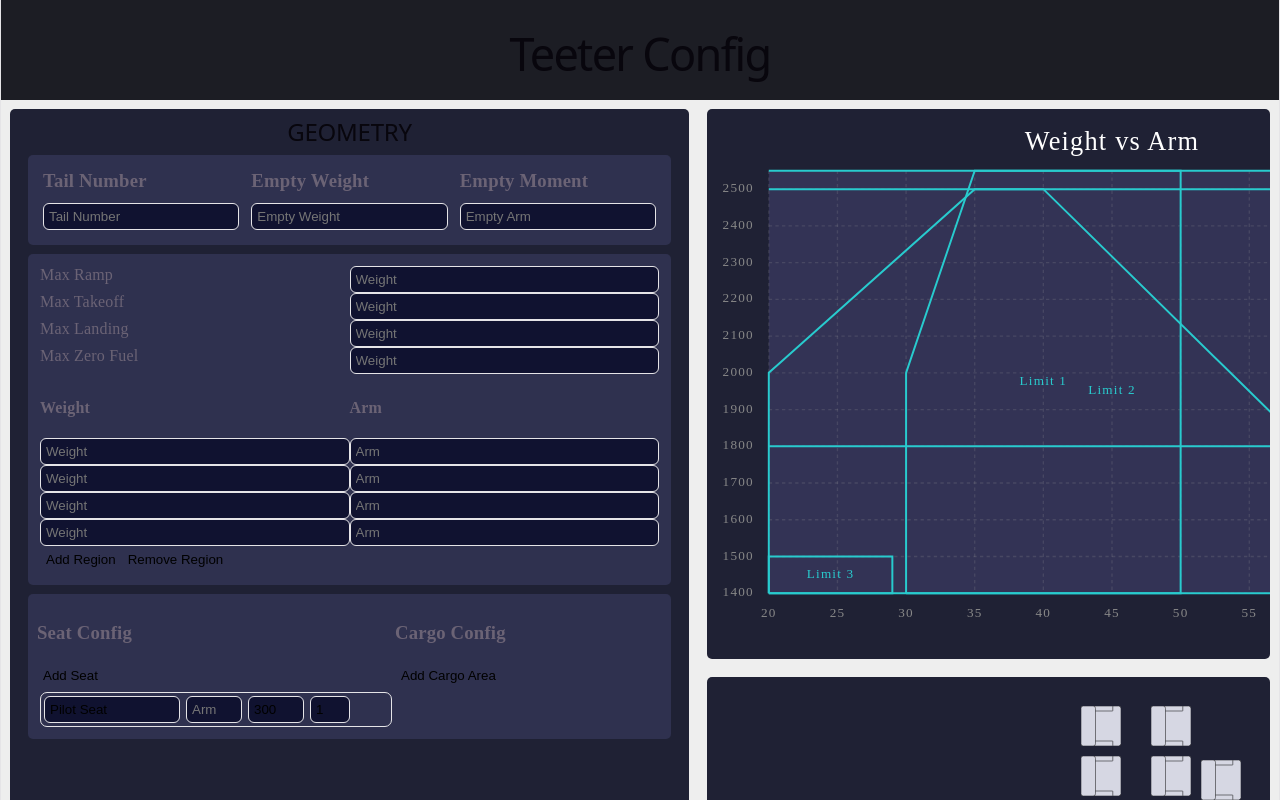
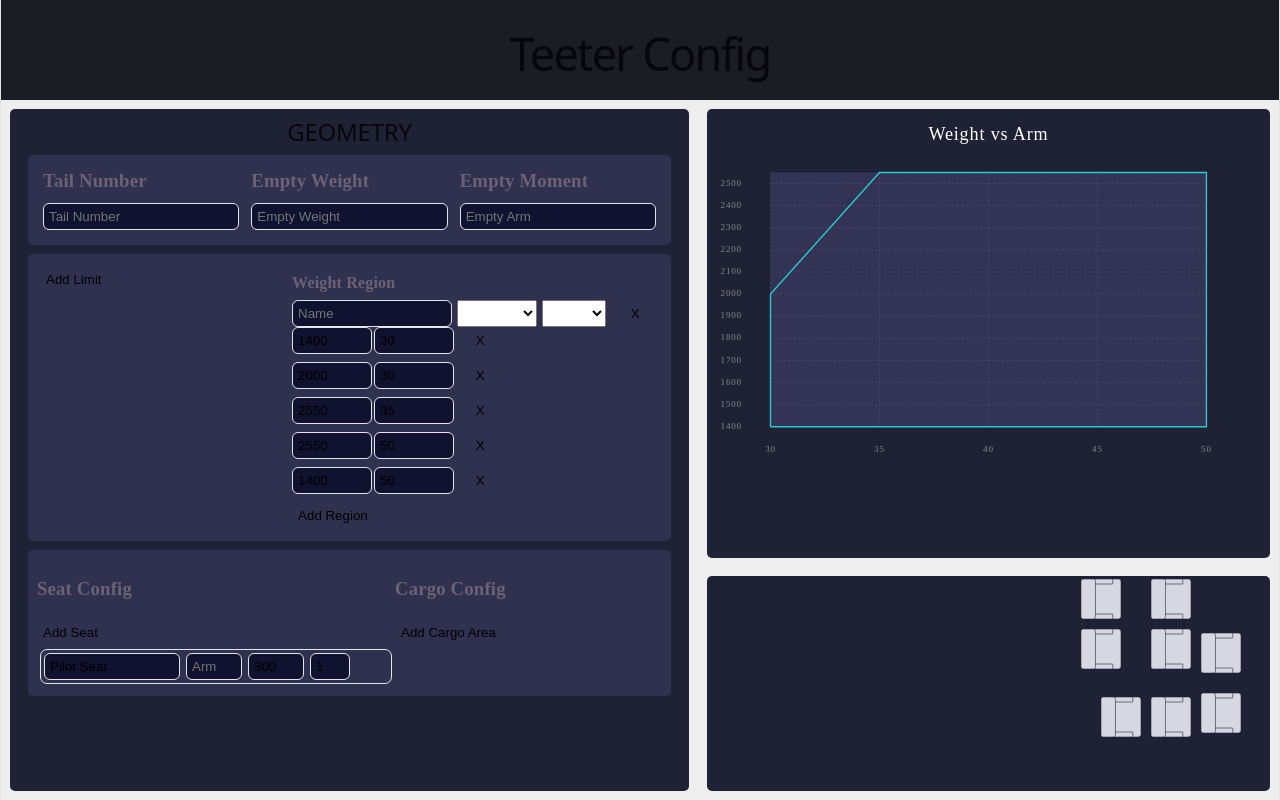
Before and after one commit to avtac/balance, a React (Vite) app: page / in a window 1280 px wide. Shown: the top 800 px of the page. Built offline with nearby package versions, Linux system fonts and the light colour scheme.

Commit message:
Functional Limits and Regions with graph
Aircraft limits and regions can now be created, edited, and removed.
Names work and they are drawn on the graph.
Data is piped through prop-drilling right now

```diff
--- a/src/App.css
+++ b/src/App.css
@@ -4,22 +4,3 @@
   display: flex;
   flex-direction: column;
 }
-
-.region {
-  background: #1f2134;
-  border-radius: 5px;
-  padding: 9px;
-  margin: 9px;
-}
-
-.verticalRegion {
-  display: grid;
-  flex: 1;
-  grid-template-rows: var(--fraction) 1fr;
-}
-
-.horizontalRegion {
-  display: grid;
-  flex: 1;
-  grid-template-columns: var(--fraction) 1fr;
-}
--- a/src/App.tsx
+++ b/src/App.tsx
@@ -3,17 +3,40 @@ import { Region, HorizontalRegion, VerticalRegion } from './Layout.tsx'
 import Geometry from './Geometry.tsx'
 import Diagram from './Diagram.tsx'
 import Graph from './Graph.tsx'
+import { useState } from 'react'
+import type { configT } from './Types.tsx'
 
 function App() {
+  const defaultValue: configT = {
+    seats: [],
+    cargoAreas: [],
+    limits: {
+      regions: [{
+        name: "",
+        id: crypto.randomUUID(),
+        data: [
+          {arm: 30, weight: 1400},
+          {arm: 30, weight: 2000},
+          {arm: 35, weight: 2550},
+          {arm: 50, weight: 2550},
+          {arm: 50, weight: 1400}
+        ]}
+      ],
+      limits: []
+    }
+  };
+
+  const [config, setConfig] = useState(defaultValue);
+
   return (
     <section id="content">
       <HorizontalRegion fraction={"1.2fr"}>
         <Region>
-          <Geometry />
+          <Geometry config={config} setConfig={setConfig} />
         </Region>
         <VerticalRegion fraction={"2.0fr"}>
           <Region>
-            <Graph />
+            <Graph config={config} />
           </Region>
           <Region>
             <Diagram />
--- a/src/Geometry.css
+++ b/src/Geometry.css
@@ -18,19 +18,54 @@
   margin: 3px;
 }
 
+.weightLimit,
 .cargoInput {
   display: grid;
   grid-template-columns: 11rem 4rem 4rem 2rem;
   gap: 6px;
-  margin: 3px;
+  padding: 3px;
 }
 
-/* .weightRegion input:nth-child(odd) { */
-/*   margin-left: auto; */
-/*   margin-right: 4px; */
+.weightLimit {
+  grid-template-columns: 1fr 5rem;
+}
+
+.weightRegion {
+  display: flex;
+  flex-direction: column;
+  h4 {
+    margin: 8px 0px;
+  }
+  .title {
+    display: grid;
+    grid-template-columns: 10rem 5rem 4rem 3rem;
+    gap: 5px;
+  }
+}
+
+.weightRegionRow {
+  display: grid;
+  grid-template-columns: 5rem 5rem 3rem;
+  gap: 4px 2px;
+
+  .addButton {
+    opacity: 0;
+    position: relative;
+    bottom: 3px;
+    left: 0px;
+    right: 0px;
+    padding: 0px;
+    height: 4px;
+    border-radius: 2px;
+    grid-column: span 3;
+  }
+}
+.weightRegionRow:has(input:focus) .addButton,
+.addButton:hover {
+  opacity: 1;
+}
+
+
+/* .weightRegionRow:last-child:hover { */
+/*   border-bottom: 3px solid Red; */
 /* } */
-
-/* .weightRegion input:nth-child(even) { */
-/*   margin-right: auto; */
-/*   margin-left: 4px; */
-/* } */
--- a/src/Geometry.tsx
+++ b/src/Geometry.tsx
@@ -1,6 +1,7 @@
-import { useState } from "react";
+import { useState, type BaseSyntheticEvent } from "react";
 import "./Geometry.css"
 import { VerticalRegion, HorizontalRegion, Subregion, Grouping } from "./Layout";
+import type { regionT, regionPointT, weightLimitT } from "./Types";
 
 function AircraftConfig() {
   return (
@@ -21,68 +22,137 @@ function AircraftConfig() {
   );
 }
 
-function WeightLimits({name = undefined}) {
-  let title = <label>{name}</label>;
-  if (!name) {
-    title = (
-      <input placeholder="Limit Name"/>
-    )
+function WeightLimits({limit, config, setConfig}) {
+  function setName(name: string) {
+    const tmp = JSON.parse(JSON.stringify(config));
+    const index = tmp.limits.limits.findIndex((lim: weightLimitT) => lim.id === limit.id);
+    if (index < 0) return;
+    tmp.limits.limits[index].name = name;
+    setConfig(tmp);
   }
+
+  function setWeight(weight: number) {
+    const tmp = JSON.parse(JSON.stringify(config));
+    const index = tmp.limits.limits.findIndex((lim: weightLimitT) => lim.id === limit.id);
+    if (index < 0) return;
+    tmp.limits.limits[index].value = weight;
+    setConfig(tmp);
+  }
+
   return (
-    <div className="weightLimit">
-      <HorizontalRegion>
-        {title}
-        <input placeholder="Weight"/>
-      </HorizontalRegion>
+    <div className="weightLimit grouping">
+      <input placeholder="Limit Name" defaultValue={limit.name} onChange={e => setName(e.target.value)}/>
+      <input placeholder="Weight" type="number" defaultValue={limit.value} onChange={e => setWeight(Number(e.target.value))}/>
     </div>
   );
 }
 
-function WeightRegion({name = undefined}) {
+function WeightRegionRow({data, config, setConfig, regionIndex, index, isLast = false }) {
+
+  function setWeight(weight: number) {
+    const tmp = JSON.parse(JSON.stringify(config));
+    tmp.limits.regions[regionIndex].data[index].weight = weight;
+    setConfig(tmp);
+  }
+
+  function setArm(arm: number) {
+    const tmp = JSON.parse(JSON.stringify(config));
+    tmp.limits.regions[regionIndex].data[index].arm = arm;
+    setConfig(tmp);
+  }
+
+  function addPoint() {
+    const tmp = JSON.parse(JSON.stringify(config));
+    tmp.limits.regions[regionIndex].data.splice(index, 0, {arm: data.arm, weight: data.weight, id: crypto.randomUUID()});
+    setConfig(tmp);
+  }
+
+  function deletePoint() {
+    const tmp = JSON.parse(JSON.stringify(config));
+    tmp.limits.regions[regionIndex].data.splice(index, 1);
+    setConfig(tmp);
+  }
+
+  // <h4>Weight</h4>
+  // <h4>Arm</h4>
+  return (
+    <>
+    <div className="weightRegionRow">
+      <input placeholder="Weight" min={0} step={10} type="number" defaultValue={data.weight} onChange={(e) => setWeight(Number(e.target.value))}/>
+      <input placeholder="Arm" type="number"  defaultValue={data.arm} onChange={(e) => setArm(Number(e.target.value))}/>
+      {config.limits.regions[regionIndex].data.length > 3 && <button onClick={deletePoint}>X</button>}
+      {<button className="addButton" onClick={addPoint}></button>}
+    </div>
+    </>
+  );
+  // TODO: Add function to button
+}
+
+function WeightRegion({region, config, setConfig, nameString = ""}) {
+  const regionIndex = config.limits.regions.findIndex((reg: regionT) => reg.id === region.id);
+  if (regionIndex < 0) {
+    console.log("Warning: Did not find region index in config");
+    return;
+  }
+
+  function setName(name: string) {
+    const tmp = JSON.parse(JSON.stringify(config));
+    tmp.limits.regions[regionIndex].name = name;
+    setConfig(tmp);
+  }
+
+  function removeRegion() {
+    const tmp = JSON.parse(JSON.stringify(config));
+    const index = tmp.limits.regions.findIndex((r: regionT) => r.id === region.id);
+    if (index < 0) return;
+    tmp.limits.regions.splice(index, 1);
+    setConfig(tmp);
+  }
+
+  const name = region.name;
   return (
     <div className="weightRegion">
-      <HorizontalRegion>
-        <h4>Weight</h4>
-        <h4>Arm</h4>
-        <input placeholder="Weight"/>
-        <input placeholder="Arm"/>
-        <input placeholder="Weight"/>
-        <input placeholder="Arm"/>
-        <input placeholder="Weight"/>
-        <input placeholder="Arm"/>
-        <input placeholder="Weight"/>
-        <input placeholder="Arm"/>
-      </HorizontalRegion>
+      <h4>{name != "" ? name : "Weight Region"}</h4>
+      <div className="title">
+        <input placeholder="Name" defaultValue={name} onChange={(e) => setName(e.target.value)}/>
+        <select />
+        <select />
+        <button onClick={removeRegion}>X</button>
+      </div>
+      {region.data.map((data: regionPointT, index: number) => {
+        return <WeightRegionRow key={data.id} config={config} regionIndex={regionIndex} setConfig={setConfig} index={index} data={data} isLast={index === region.data.length - 1}/>
+      })}
     </div>
   );
 }
 
-function SeatInput({seats, _key, setSeats}) {
-  const seat = seats[_key];
+function SeatInput({seats, id, setSeats}) {
+  const seat = seats[id];
 
-  function update(e: Event) {
+  function update(e: BaseSyntheticEvent) {
+    console.log(e);
     if (e.target == null) return;
-    const key = e.target.name.replace(_key, "");
+    const key = e.target.value.replace(id, "");
     const tmp = JSON.parse(JSON.stringify(seats));
-    tmp[_key][key] = e.target.value;
+    tmp[id][key] = e.target.value;
     localStorage.setItem("seats", JSON.stringify(tmp));
     setSeats(tmp);
   }
 
-  function removeSeat(key) {
+  function removeSeat(id: string) {
     const tmp = JSON.parse(JSON.stringify(seats));
-    delete tmp[key];
+    delete tmp[id];
     localStorage.setItem("seats", JSON.stringify(tmp));
     setSeats(tmp);
   }
 
   return (
     <div className="seatInput">
-      <input name={"name" + _key} placeholder="Name" value={seat.name ? seat.name : ""} onChange={e => update(e)}/>
-      <input name={"arm" + _key} placeholder="Arm" type="number" value={seat.arm ? seat.arm : ""} onChange={e => update(e)}/>
-      <input name={"maxWeight" + _key} placeholder="Max Weight" type="number" value={seat.maxWeight ? seat.maxWeight : ""} onChange={e => update(e)}/>
-      <input name={"seatCount" + _key} placeholder="Seat Count" min={1} type="number" value={seat.seatCount ? seat.seatCount : ""} onChange={e => update(e)}/>
-      {_key !== "pilot" && <button onClick={() => removeSeat(_key)}>X</button>}
+      <input name={"name" + id} placeholder="Name" value={seat.name ? seat.name : ""} onChange={e => update(e)}/>
+      <input name={"arm" + id} placeholder="Arm" type="number" value={seat.arm ? seat.arm : ""} onChange={e => update(e)}/>
+      <input name={"maxWeight" + id} placeholder="Max Weight" type="number" value={seat.maxWeight ? seat.maxWeight : ""} onChange={e => update(e)}/>
+      <input name={"seatCount" + id} placeholder="Seat Count" min={1} type="number" value={seat.seatCount ? seat.seatCount : ""} onChange={e => update(e)}/>
+      {id !== "pilot" && <button onClick={() => removeSeat(id)}>X</button>}
     </div>
   );
 }
@@ -96,9 +166,9 @@ function SeatConfig() {
     }
   };
 
-  if (localStorage.getItem("seats")) {
-    def = JSON.parse(localStorage.getItem("seats"));
-  }
+  const storageSeats = localStorage.getItem("seats");
+  if (storageSeats !== null)
+    def = JSON.parse(storageSeats);
 
   let [seats, setSeats] = useState(def);
 
@@ -113,9 +183,9 @@ function SeatConfig() {
       <h3>Seat Config</h3>
       <button onClick={addSeat}>Add Seat</button>
       <form id="seatsForm">
-        {Object.keys(seats).map(key => (
-          <Grouping>
-            <SeatInput key={key} seats={seats} _key={key} setSeats={setSeats}/>
+        {Object.keys(seats).map(id => (
+          <Grouping key={id}>
+            <SeatInput key={id} seats={seats} id={id} setSeats={setSeats}/>
           </Grouping>
         ))}
       </form>
@@ -123,40 +193,41 @@ function SeatConfig() {
   );
 }
 
-function CargoInput({cargo, _key, setCargo}) {
-  const area = cargo[_key];
+function CargoInput({cargo, id, setCargo}) {
+  const area = cargo[id];
 
-  function update(e: Event) {
+  function update(e: BaseSyntheticEvent) {
     if (e.target == null) return;
-    const key = e.target.name.replace(_key, "");
+    const key = e.target.name.replace(id, "");
     const tmp = JSON.parse(JSON.stringify(cargo));
-    tmp[_key][key] = e.target.value;
+    tmp[id][key] = e.target.value;
     localStorage.setItem("cargo", JSON.stringify(tmp));
     setCargo(tmp);
   }
 
-  function removeCargo(key) {
+  function removeCargo(id: string) {
     const tmp = JSON.parse(JSON.stringify(cargo));
-    delete tmp[key];
+    delete tmp[id];
     localStorage.setItem("cargo", JSON.stringify(tmp));
     setCargo(tmp);
   }
 
   return (
     <div className="cargoInput">
-      <input name={"name" + _key} placeholder="Name" value={area.name ? area.name : ""} onChange={e => update(e)}/>
-      <input name={"arm" + _key} placeholder="Arm" type="number" value={area.arm ? area.arm : ""} onChange={e => update(e)}/>
-      <input name={"maxWeight" + _key} placeholder="Max Weight" type="number" value={area.maxWeight ? area.maxWeight : ""} onChange={e => update(e)}/>
-      <button onClick={() => removeCargo(_key)}>X</button>
+      <input name={"name" + id} placeholder="Name" value={area.name ? area.name : ""} onChange={e => update(e)}/>
+      <input name={"arm" + id} placeholder="Arm" type="number" value={area.arm ? area.arm : ""} onChange={e => update(e)}/>
+      <input name={"maxWeight" + id} placeholder="Max Weight" type="number" value={area.maxWeight ? area.maxWeight : ""} onChange={e => update(e)}/>
+      <button onClick={() => removeCargo(id)}>X</button>
     </div>
   );
 }
 
 function CargoConfig() {
   let def = {};
-  if (localStorage.getItem("cargo")) {
-    def = JSON.parse(localStorage.getItem("cargo"));
-  }
+
+  const storageSeats = localStorage.getItem("cargo");
+  if (storageSeats !== null)
+    def = JSON.parse(storageSeats);
 
   let [cargo, setCargo] = useState(def);
 
@@ -171,9 +242,9 @@ function CargoConfig() {
       <h3>Cargo Config</h3>
       <button onClick={addCargo}>Add Cargo Area</button>
       <form id="cargoForm">
-        {Object.keys(cargo).map(key => (
-          <Grouping>
-            <CargoInput key={key} cargo={cargo} _key={key} setCargo={setCargo}/>
+        {Object.keys(cargo).map(id => (
+          <Grouping key={id}>
+            <CargoInput key={id} cargo={cargo} id={id} setCargo={setCargo}/>
           </Grouping>
         ))}
       </form>
@@ -181,29 +252,54 @@ function CargoConfig() {
   );
 }
 
-function AircraftLimits() {
-  let [regionCount, setRegionCount] = useState(0);
+function AircraftLimits({config, setConfig}) {
+  function addLimit() {
+    const tmp = JSON.parse(JSON.stringify(config));
+    const newLimit: weightLimitT = {
+      name: "",
+      id: crypto.randomUUID(),
+      value: null
+    };
+    tmp.limits.limits.push(newLimit);
+    setConfig(tmp);
+  }
+
+  function addRegion() {
+    const tmp = JSON.parse(JSON.stringify(config));
+    const newLimit: regionT = {
+      name: "",
+      id: crypto.randomUUID(),
+      data: [
+        {weight: 1000, arm: 10},
+        {weight: 2000, arm: 10},
+        {weight: 2000, arm: 20},
+        {weight: 1000, arm: 20}
+      ]
+    };
+    tmp.limits.regions.push(newLimit);
+    setConfig(tmp);
+  }
+
   return (
-    <>
-      <section id="limits">
-        <WeightLimits name={"Max Ramp"}/>
-        <WeightLimits name={"Max Takeoff"}/>
-        <WeightLimits name={"Max Landing"}/>
-        <WeightLimits name={"Max Zero Fuel"}/>
-      </section>
-      <section id="regions">
-        <WeightRegion name={"Standard"}/>
-        {Array(regionCount).fill(null).map((_, index) => (
-          <WeightRegion key={index}/>
-        ))}
-        <button onClick={() => setRegionCount(regionCount + 1)}>Add Region</button>
-        <button onClick={() => setRegionCount(Math.max(regionCount - 1, 0))}>Remove Region</button>
-      </section>
-    </>
+      <HorizontalRegion>
+        <section id="limits">
+          {config.limits.limits.map((limit: weightLimitT) => {
+            return <WeightLimits key={limit.id} limit={limit} config={config} setConfig={setConfig} />
+          })}
+          <button onClick={() => addLimit()}>Add Limit</button>
+        </section>
+        <section id="regions">
+          {config.limits.regions.map((region: regionT) => (
+            <WeightRegion key={region.id} region={region} config={config} setConfig={setConfig}/>
+          ))}
+          <button onClick={addRegion}>Add Region</button>
+        </section>
+      </HorizontalRegion>
   );
 }
 
-function Geometry() {
+function Geometry({config, setConfig}) {
+
   return (
     <>
       <h2>GEOMETRY</h2>
@@ -211,7 +307,7 @@ function Geometry() {
         <AircraftConfig />
       </Subregion>
       <Subregion>
-        <AircraftLimits />
+        <AircraftLimits config={config} setConfig={setConfig} />
       </Subregion>
       <Subregion>
         <HorizontalRegion>
--- a/src/Graph.css
+++ b/src/Graph.css
@@ -1,4 +1,4 @@
 svg {
   margin: auto;
-  height: 33rem;
+  /* height: 33rem; */
 }
--- a/src/Graph.tsx
+++ b/src/Graph.tsx
@@ -1,20 +1,20 @@
 import './Graph.css'
-import { useRef, useEffect, useState } from 'react';
+import type { regionPointT, regionT, weightLimitT } from './Types';
 
 let width = 120;
 let height = 80;
-let padding = 8;
+let padding = 12;
 
-function cleanLimits(limits: Array<{ value: number; name: string }>) {
-  const ret: Array<{ value: number; name: string }> = [];
+function cleanLimits(limits: weightLimitT[]) {
+  const ret: weightLimitT[] = [];
   for (const i in limits) {
     let limit = limits[i];
     if (ret.find(a => a.value === limit.value)) {
       const index = ret.findIndex(a => a.value === limit.value);
-      ret[index].name += " " + limit.name;
+      ret[index].name += ";" + limit.name;
       continue;
     }
-    ret.push({ value: limit.value, name: limit.name });
+    ret.push({ id: limit.id, value: limit.value, name: limit.name });
   }
   return ret;
 }
@@ -31,42 +31,6 @@ function PlotArea({width, height}) {
   );
 }
 
-let sampleData = [
-  {x: 30, y: 1400},
-  {x: 30, y: 2000},
-  {x: 35, y: 2550},
-  {x: 50, y: 2550},
-  {x: 50, y: 1400}
-]
-
-let sampleData2 = [
-  {x: 20, y: 1400},
-  {x: 20, y: 2000},
-  {x: 35, y: 2500},
-  {x: 40, y: 2500},
-  {x: 70, y: 1400}
-]
-
-let sampleData3 = [
-  {x: 20, y: 1400},
-  {x: 20, y: 1500},
-  {x: 29, y: 1500},
-  {x: 29, y: 1400}
-]
-
-let testData = {
-  regions: [
-    {name: "Limit 1", data: sampleData},
-    {name: "Limit 2", data: sampleData2},
-    {name: "Limit 3", data: sampleData3}
-  ],
-  limits: [
-    {name: "MRW", value: 2550},
-    {name: "MZFW", value: 1800},
-    {name: "MLW", value: 2500},
-    {name: "MTOW", value: 2500}
-  ]}
-
 function PlotLimit({data, limits}) {
   if (!data.value) return;
   let x1 = padding;
@@ -75,28 +39,30 @@ function PlotLimit({data, limits}) {
   let points = `${x1},${y} ${x2},${y}`;
   return (
     <>
-    <polyline points={points} stroke="#28cbce" stroke-linejoin="miter" strokeWidth='.3' fill='none'/>
+    <polyline points={points} stroke="#28cbce" strokeWidth='.3' fill='none'/>
     <text x={x2 + 1} y={y} alignmentBaseline='after-edge' fontSize={2} fill='#28cbce'>{data.value}</text>
-    {data.name.split(" ").map((name, i) => <text x={x2 + 1} y={y + i * 2} alignmentBaseline='before-edge' fontSize={2} fill='#28cbce'>{name}</text>)}
+    {data.name.split(";").map((name: string, i: number) => {
+      return <text key={name} x={x2 + 1} y={y + i * 2} alignmentBaseline='before-edge' fontSize={2} fill='#28cbce'>{name}</text>
+    })}
     </>
   );
 }
 
 function PlotRegion({data, limits}) {
-  data.data.push(data.data[0]);
-  let points = data.data.map(point => {
-    let x = limits.xRatio * (point.x - limits.minX) + padding;
-    let y = height - limits.yRatio * (point.y - limits.minY) - padding;
+  const withEnd = [...data.data, data.data[0]];
+  let points = withEnd.map((point: regionPointT) => {;
+    let x = limits.xRatio * (point.arm - limits.minX) + padding;
+    let y = height - limits.yRatio * (point.weight - limits.minY) - padding;
     return [x, y];
   })
-  let pointsString = points.map(p => `${p[0]},${p[1]}`).join(' ');
-  let middleX = (Math.max(...points.map(p => p[0])) + Math.min(...points.map(p => p[0]))) / 2;
-  let middleY = (Math.max(...points.map(p => p[1])) + Math.min(...points.map(p => p[1]))) / 2;
-  // let middleX = (points.map(p => p[0])).reduce((sum, current) => sum + current, 0) / points.length;
-  // let middleY = (points.map(p => p[1])).reduce((sum, current) => sum + current, 0) / points.length;
+  let pointsString = points.map((p: number[]) => `${p[0]},${p[1]}`).join(' ');
+  let middleX = (Math.max(...points.map((p: number[]) => p[0])) + Math.min(...points.map((p: number[]) => p[0]))) / 2;
+  let middleY = (Math.max(...points.map((p: number[]) => p[1])) + Math.min(...points.map((p: number[]) => p[1]))) / 2;
+  // let middleX = (points.map((p: number[]) => p[0])).reduce((sum, current) => sum + current, 0) / points.length;
+  // let middleY = (points.map((p: number[]) => p[1])).reduce((sum, current) => sum + current, 0) / points.length;
   return (
     <>
-    <polyline points={pointsString} stroke="#28cbce" stroke-linejoin="miter" strokeWidth='.3' fill='none'/>
+    <polyline points={pointsString} stroke="#28cbce" strokeWidth='.3' fill='none'/>
     <text x={middleX} y={middleY} fontSize="2" fill="#29cbce" textAnchor='middle' alignmentBaseline='middle'>{data.name}</text>
     </>
   );
@@ -105,8 +71,8 @@ function PlotRegion({data, limits}) {
 function PlotRegions({data, limits}) {
   return (
     <>
-    {data.regions.map(region => <PlotRegion data={region} limits={limits}/>)}
-    {data.limits.map(limit => <PlotLimit data={limit} limits={limits}/>)}
+    {data.regions.map((region: regionT) => <PlotRegion data={region} limits={limits}/>)}
+    {data.limits.map((limit: weightLimitT) => <PlotLimit data={limit} limits={limits}/>)}
     </>
   );
 }
@@ -163,14 +129,25 @@ function PlotTitle({title}) {
   )
 }
 
-function Graph() {
-  let data = testData;
-  const minX = Math.min(...data.regions.map(r => Math.min(...r.data.filter(v=> v.x !== null).map(p => p.x))));
-  const maxX = Math.max(...data.regions.map(r => Math.max(...r.data.filter(v=> v.x !== null).map(p => p.x))));
-  let minY = Math.min(...data.regions.map(r => Math.min(...r.data.filter(v=> v.y !== null).map(p => p.y))));
-  let maxY = Math.max(...data.regions.map(r => Math.max(...r.data.filter(v=> v.y !== null).map(p => p.y))));
-  maxY = Math.max(...data.limits.filter(v=> v.value !== null).map(lim => lim.value), maxX);
-  minY = Math.min(...data.limits.filter(v=> v.value !== null).map(lim => lim.value), minY);
+function Graph({ config }) {
+  if (config === undefined) return;
+  let data = JSON.parse(JSON.stringify(config.limits));
+
+  let minX: number = NaN;
+  let maxX: number = NaN;
+  let minY: number = NaN;
+  let maxY: number = NaN;
+
+  if (data.regions.length > 0) {
+    minX = Math.min(...data.regions.map((r: regionT) => Math.min(...r.data.filter((v: regionPointT) => v.arm !== null).map(p => p.arm))));
+    maxX = Math.max(...data.regions.map((r: regionT) => Math.max(...r.data.filter((v: regionPointT)=> v.arm !== null).map(p => p.arm))));
+    minY = Math.min(...data.regions.map((r: regionT) => Math.min(...r.data.filter((v: regionPointT) => v.weight !== null).map(p => p.weight))));
+    maxY = Math.max(...data.regions.map((r: regionT) => Math.max(...r.data.filter((v: regionPointT) => v.weight !== null).map(p => p.weight))));
+  }
+  if (data.limits.length > 0) {
+    maxY = Math.max(...data.limits.filter((v: weightLimitT) => v.value !== null).map((lim: weightLimitT) => lim.value), maxY) ?? maxY;
+    minY = Math.min(...data.limits.filter((v: weightLimitT) => v.value !== null).map((lim: weightLimitT) => lim.value), minY) ?? minY;
+  }
   const limits = {
     minX: minX,
     maxX: maxX,
@@ -179,15 +156,15 @@ function Graph() {
     xRatio: (width - padding * 2) / (maxX - minX),
     yRatio: (height - padding * 2) / (maxY - minY)
   };
-  testData.limits = cleanLimits(testData.limits);
+  data.limits = cleanLimits(data.limits);
   return (
     <>
       <svg viewBox={'0 0 ' + width + ' ' + height}>
         <PlotArea width={width} height={height} />
         <PlotTitle title="Weight vs Arm" />
-        <PlotHorizontalGrid limits={limits} gridSpacing={5} />
-        <PlotVerticalGrid limits={limits} gridSpacing={100} />
-        <PlotRegions data={testData} limits={limits}/>
+        {!isNaN(limits.xRatio) && <PlotHorizontalGrid limits={limits} gridSpacing={5} />}
+        {!isNaN(limits.xRatio) && <PlotVerticalGrid limits={limits} gridSpacing={100} />}
+        {!isNaN(limits.xRatio) && <PlotRegions data={data} limits={limits}/>}
       </svg>
     </>
   );
--- /dev/null
+++ b/src/Types.ts
@@ -0,0 +1,43 @@
+export interface weightLimitT {
+  id: string,
+  name: string,
+  value: number | null
+}
+
+export interface regionPointT {
+  id: string,
+  arm: number,
+  weight: number
+}
+
+export interface regionT {
+  id: string,
+  name: string,
+  data: regionPointT[]
+}
+
+export interface aircraftLimitsT {
+  regions: regionT[],
+  limits: weightLimitT[]
+}
+
+export interface seatT {
+  id: string,
+  name: string,
+  maxWeight: number,
+  arm: number,
+  seatCount: number
+}
+
+export interface cargoAreaT {
+  id: string,
+  name: string,
+  maxWeight: number,
+  arm: number,
+}
+
+export interface configT {
+  limits: aircraftLimitsT,
+  seats: seatT[],
+  cargoAreas: cargoAreaT[]
+}
```
